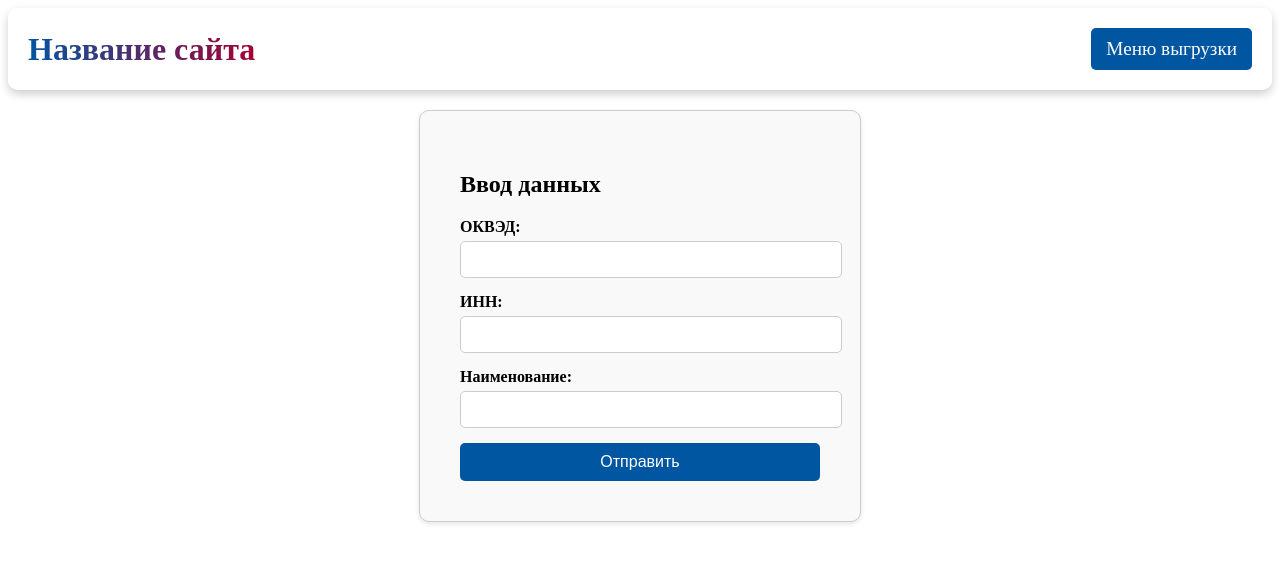
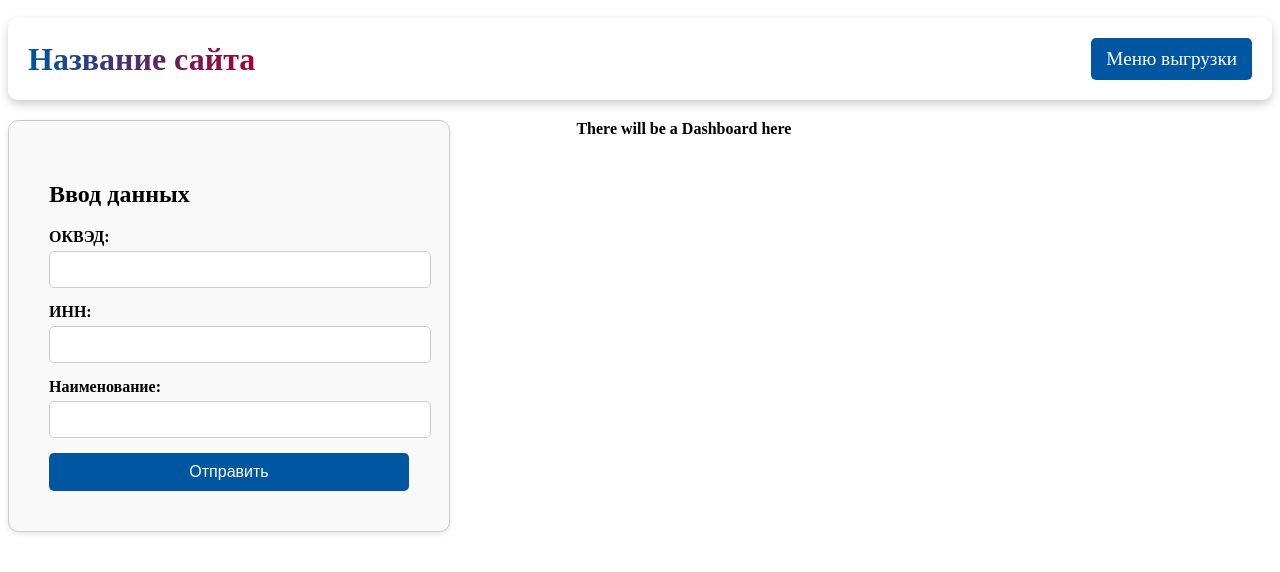
Before and after one commit to yermaka-a/analysis-of-business-development-potential, a Vue app: page / in a window 1280 px wide. Shown: the top 572 px of the page. Built offline with nearby package versions, Linux system fonts and the light colour scheme.

Commit message:
add MainDashBoard template

```diff
--- /dev/null
+++ b/src/components/MainDashboard/MainDashboard.vue
@@ -0,0 +1,11 @@
+<script setup lang="ts">
+
+</script>
+
+<template>
+<strong>There will be a Dashboard here</strong>
+</template>
+
+<style lang="scss" scoped>
+
+</style>
--- /dev/null
+++ b/src/components/MainDashboard/index.ts
@@ -0,0 +1 @@
+export { default } from './MainDashboard.vue';
--- a/src/components/MainInputForm/MainInputForm.vue
+++ b/src/components/MainInputForm/MainInputForm.vue
@@ -27,7 +27,8 @@
 
 <style lang="scss" scoped>
    .form-container {
-            max-width: 400px;
+
+            min-width: 400px;
             margin: auto;
             padding: 20px;
             border: 1px solid #ccc;
--- a/src/pages/HomePage/HomePage.vue
+++ b/src/pages/HomePage/HomePage.vue
@@ -1,15 +1,23 @@
 
 <script setup lang="ts">
+import MainDashboard from '../../components/MainDashboard/MainDashboard.vue';
 import MainInputForm from '../../components/MainInputForm';
 </script>
 
 <template>
+  <main >
+    <div class="main-container">
     <MainInputForm/>
+    <MainDashboard/>
+  </div>
+  </main>
 </template>
 
 
 <style lang="scss" scoped>
-  grid{
-
-  }
+    .main-container{
+      display: grid;
+      grid-template-columns: 1fr 2fr;
+      grid-gap: 10%;
+    }
 </style>
--- a/src/style.scss
+++ b/src/style.scss
@@ -0,0 +1,3 @@
+body{
+    padding-top: 10px;
+}
```
Also changed, not shown: src/components/MainDashboard/types.ts (added).
